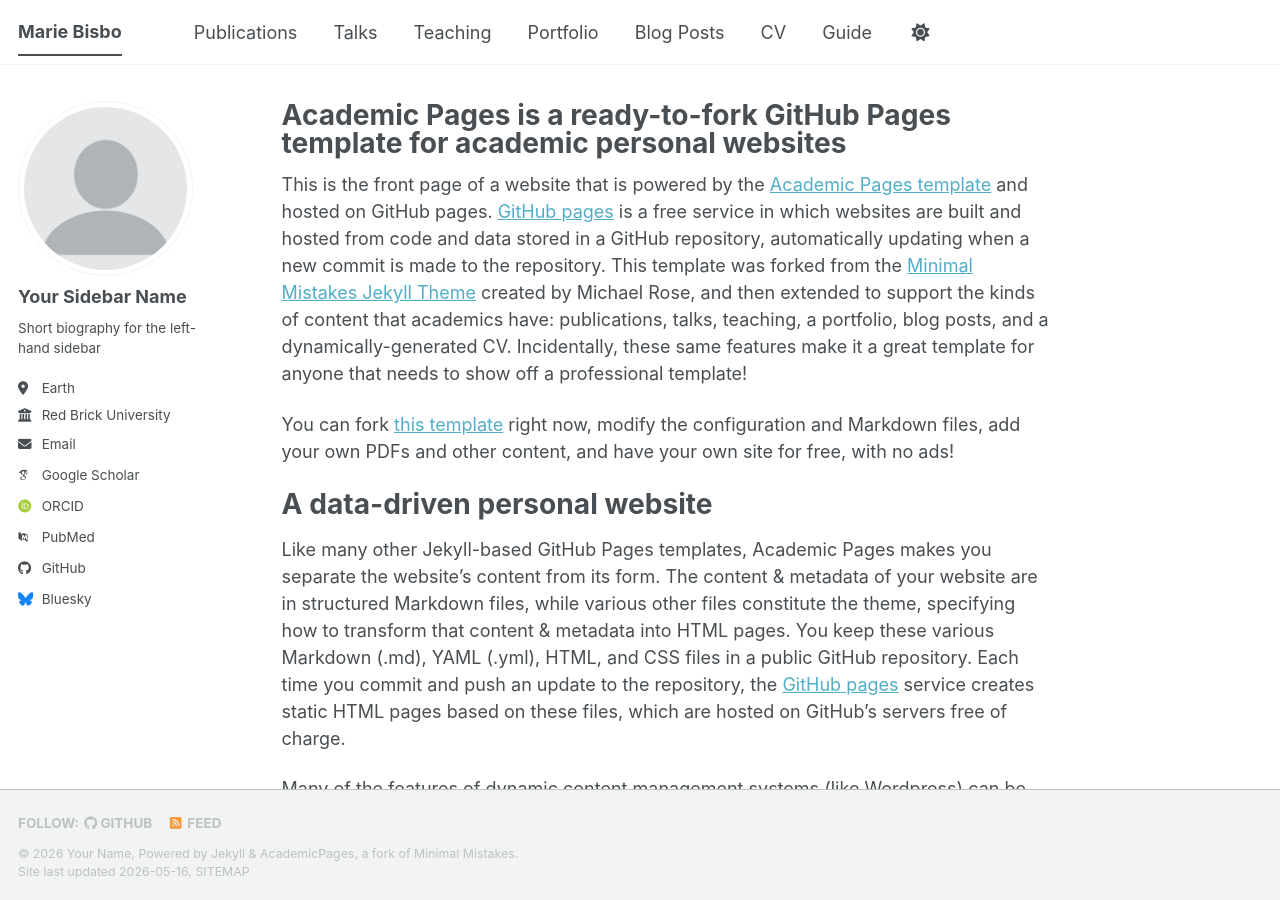
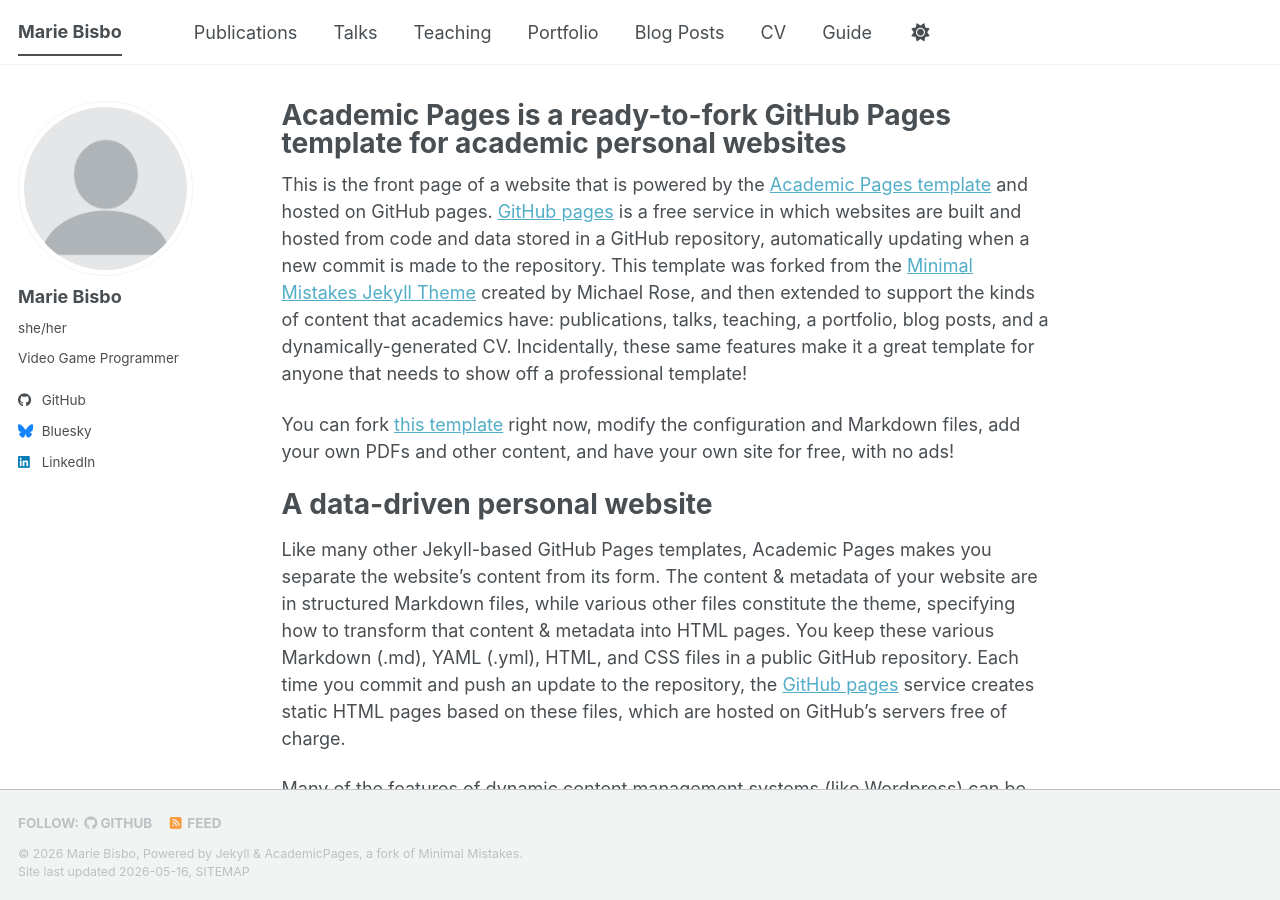
Before and after one commit to marie-bisbo/marie-bisbo.github.io, a Jekyll site: the page built from _pages/about.md, in a window 1280 px wide and 900 px high. Built offline with Jekyll 4.4.1, drawn with Linux system fonts in a browser that asks for light colours; some web fonts are replaced; a script bundle is joined from its source files by our own code; library files that are not in the unit come from our copies.

Commit message:
Update _config.yml

```diff
--- a/_config.yml
+++ b/_config.yml
@@ -11,7 +11,7 @@
 site_theme               : "default" # The available themes options are "default", "air", "sunrise", "mint", "dirt" and "contrast"
 title                    : "Marie Bisbo"
 title_separator          : "-"
-name                     : &name "Your Name"
+name                     : &name "Marie Bisbo"
 description              : &description "Your Name's academic portfolio"   # Update this with a general description of your site, this is the default if not overridden by a page
 url                      : https://marie-bisbo.github.io # The base hostname & protocol for your site e.g. "https://[your GitHub username].github.io",
                                                            # or if you already have some other page hosted on Github then use "https://[your GitHub username].github.io/[Your Repo Name]"
@@ -24,24 +24,24 @@
 author:
   # Biographic information
   avatar           : "profile.png"
-  name             : "Your Sidebar Name"
-  pronouns         : # example: "she/her"
-  bio              : "Short biography for the left-hand sidebar"
-  location         : "Earth"
-  employer         : "Red Brick University"
+  name             : "Marie Bisbo"
+  pronouns         : "she/her"
+  bio              : "Video Game Programmer"
+  location         : # "Earth"
+  employer         : # "Red Brick University"
   uri              : # URL
-  email            : "none@example.org"
+  email            : #"none@example.org"
 
   # Academic websites
   academia         : # URL
   arxiv            : # URL - Update with the correct link to your profile
-  googlescholar    : "https://scholar.google.com/citations?user=PS_CX0AAAAAJ"
+  googlescholar    : #"https://scholar.google.com/citations?user=PS_CX0AAAAAJ"
   inspire-hep      : # URL
   impactstory      : # URL
-  orcid            : "https://orcid.org/yourorcidurl"
+  orcid            : #"https://orcid.org/yourorcidurl"
   semantic         : # URL
   ssrn             : # URL
-  pubmed           : "https://www.ncbi.nlm.nih.gov/pubmed/?term=john+snow"
+  pubmed           : #"https://www.ncbi.nlm.nih.gov/pubmed/?term=john+snow"
   researchgate     : # URL
   scopus           : # URL
   zotero           : # URL
@@ -51,13 +51,13 @@
   bitbucket        : # Username - Update with your username on the site
   codepen          : # Username
   dribbble         : # Username
-  github           : "academicpages"
+  github           : "marie-bisbo"
   kaggle           : # Username
   stackoverflow    : # User number or user number and name (i.e., use "1" or "1/jeff-atwood")
 
   # Social media
   artstation       : # Username
-  bluesky          : "bsky.app" # Replace this with you Bluesky username
+  bluesky          : "mariebisbo" # Replace this with you Bluesky username
   facebook         : # Username
   flickr           : # Username
   foursquare       : # Username
@@ -66,7 +66,7 @@
   keybase          : # Username
   instagram        : # Username
   lastfm           : # Username
-  linkedin         : # Username
+  linkedin         : marie-bisbo
   mastodon         : # URL
   medium           : # URL
   pinterest        : # Username
@@ -138,7 +138,7 @@
 
 # Social Sharing
 twitter:
-  username               : &twitter
+  username               : # &twitter
 facebook:
   username               :
   app_id                 :
```
